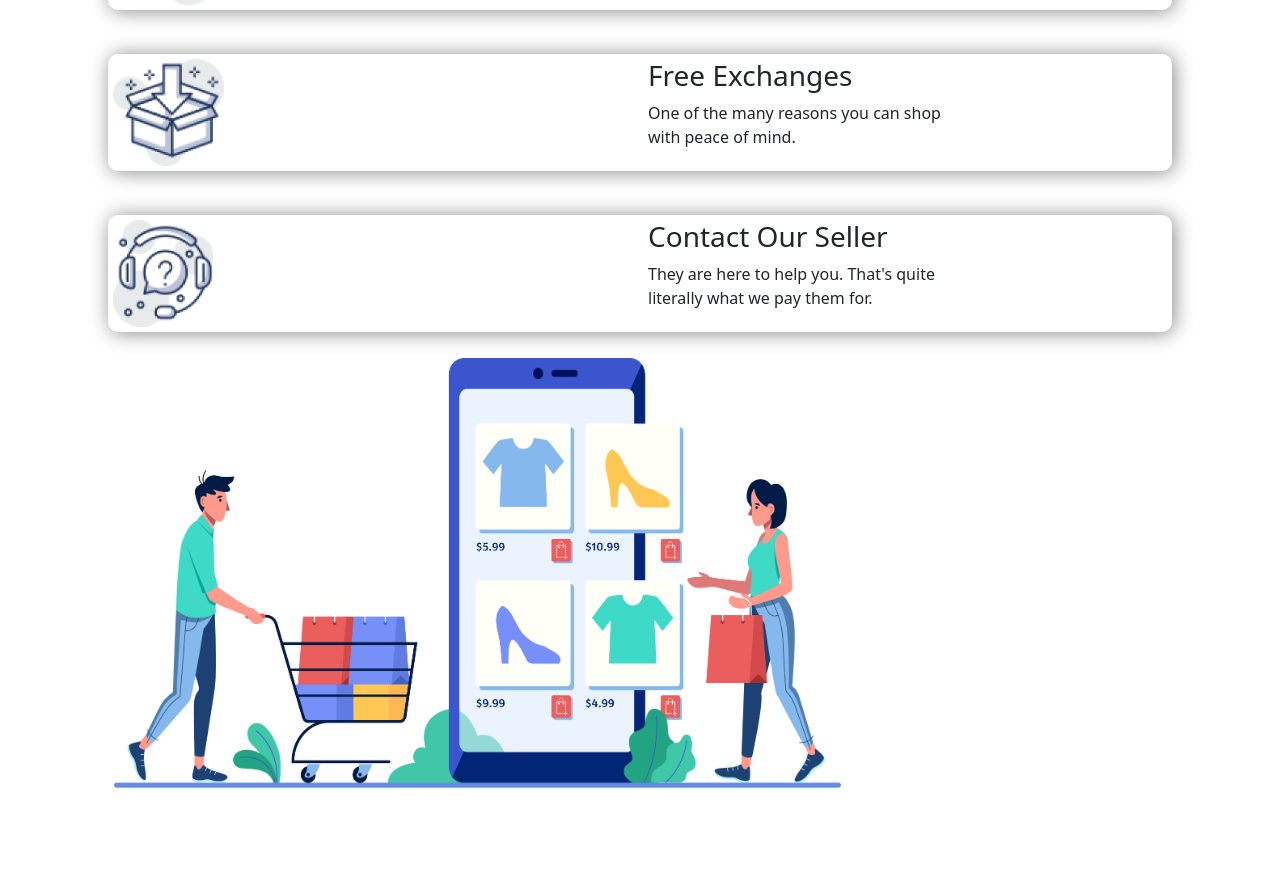
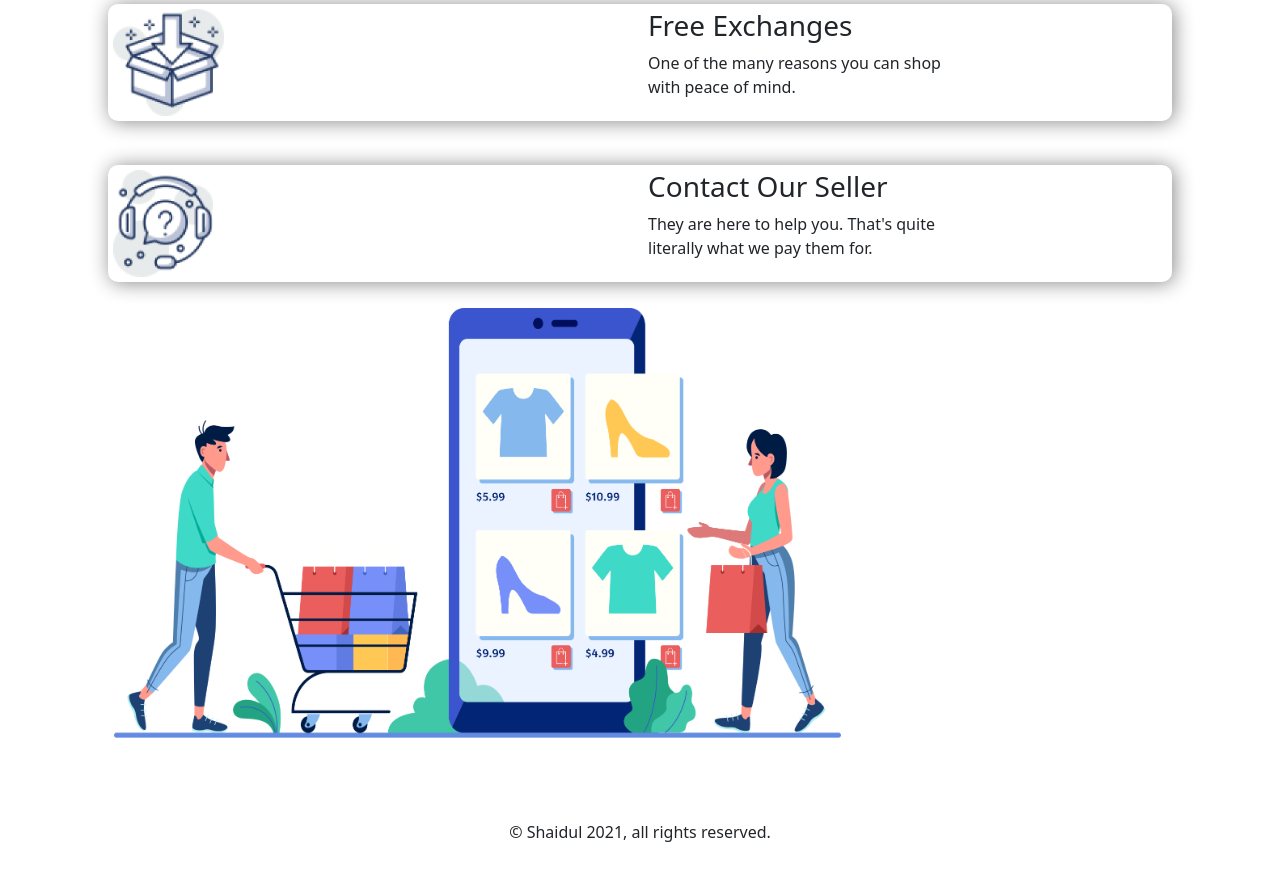
Before and after one commit to Shaidul8505/assignment2-responsive-website, a plain HTML site: page index.html in a window 1280 px wide. Shown: the part 2333-3203 px from the top of the page. Drawn offline with Linux system fonts and the light colour scheme.

Commit message:
finally success

```diff
--- a/css/style.css
+++ b/css/style.css
@@ -75,8 +75,7 @@ header{
     color: orange;
 }
 footer{
-    padding-bottom: 50px;
-    margin-top: 150px;
+    margin-top: 100px;
 }
 .footer-icons img{
     height: 107px;
@@ -93,6 +92,10 @@ footer{
     padding: 5px;
     margin: 10px;
     border-radius: 10px;
+}
+.reserved{
+    text-align: center;
+    margin-top: 50px;
 }
 
 
--- a/index.html
+++ b/index.html
@@ -287,6 +287,7 @@
         </div>
       </div>
     </div>
+    <p class="reserved">&copy; Shaidul 2021, all rights reserved.</p>
 </footer>
 <script src="js/bootstrap.min.js"></script>
 </body>
```
